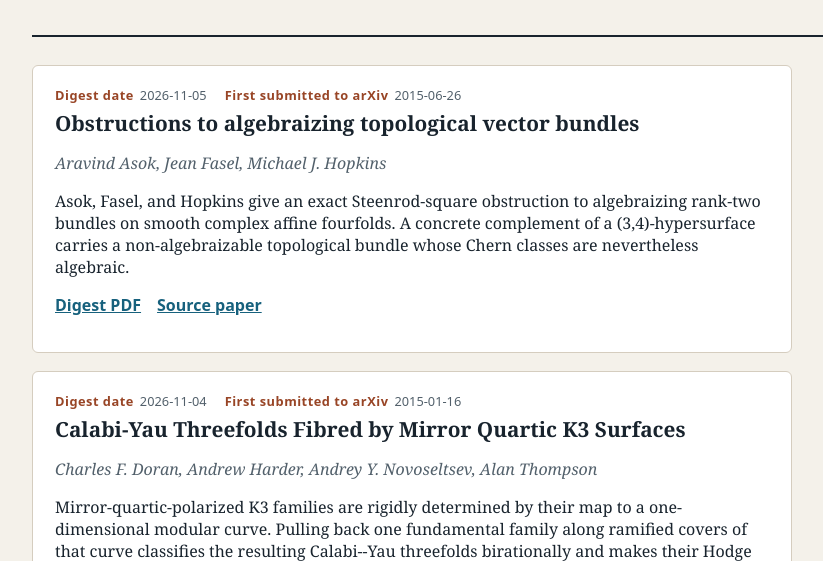
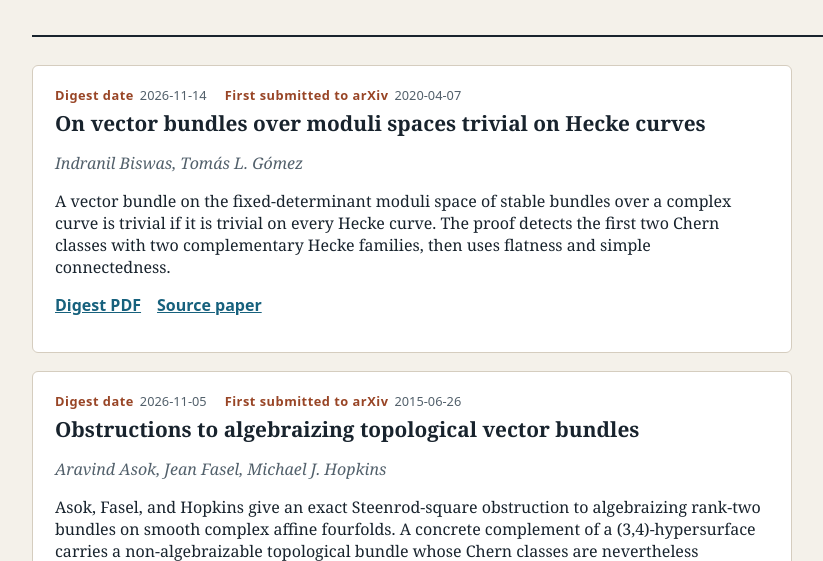
Before and after one commit to Yoaskay/daily-math-paper-digest-pages, a plain HTML site: page topics/algebraic-geometry.html in a window 1280 px wide. Shown: the part 239-800 px from the top of the page, without its empty margins (158-981 px from the left). Drawn offline with Linux system fonts and the light colour scheme.

Commit message:
Publish digest site for 2026-11-14

```diff
--- a/topics/algebraic-geometry.html
+++ b/topics/algebraic-geometry.html
@@ -14,6 +14,16 @@
     <p>Miscellaneous topics in algebraic geometry.</p></header>
     <section class="digest-list" aria-label="Algebraic geometry digests">
     <article class="digest">
+<dl class="dates">
+<div><dt>Digest date</dt><dd>2026-11-14</dd></div>
+<div><dt>First submitted to arXiv</dt><dd>2020-04-07</dd></div>
+</dl>
+<h2>On vector bundles over moduli spaces trivial on Hecke curves</h2>
+<p class="authors">Indranil Biswas, Tomás L. Gómez</p>
+<p>A vector bundle on the fixed-determinant moduli space of stable bundles over a complex curve is trivial if it is trivial on every Hecke curve. The proof detects the first two Chern classes with two complementary Hecke families, then uses flatness and simple connectedness.</p>
+<p class="links"><a href="../digests/2026-11-14-arxiv-2004.03223.pdf">Digest PDF</a> <a href="http://arxiv.org/abs/2004.03223v2">Source paper</a></p>
+</article>
+<article class="digest">
 <dl class="dates">
 <div><dt>Digest date</dt><dd>2026-11-05</dd></div>
 <div><dt>First submitted to arXiv</dt><dd>2015-06-26</dd></div>
```
Also changed, not shown: index.html (+1 -1 lines), 1 other file.
